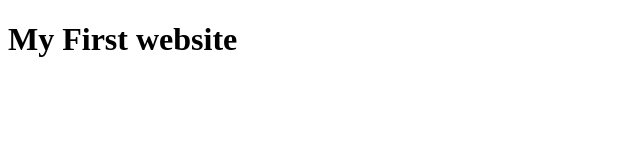
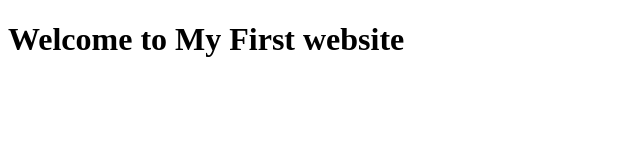
Before and after one commit to otoshivkami/CS2240, a plain HTML site: page index.html in a window 1280 px wide. Shown: the whole page, without its empty margins (0-640 px from the left). Drawn offline with Linux system fonts and the light colour scheme.

Commit message:
Update index.html

```diff
--- a/index.html
+++ b/index.html
@@ -2,7 +2,7 @@
 <html>
 <body>
 
-<h1>My First website</h1>
+<h1>Welcome to My First website</h1>
 
 </body>
 </html>
```
